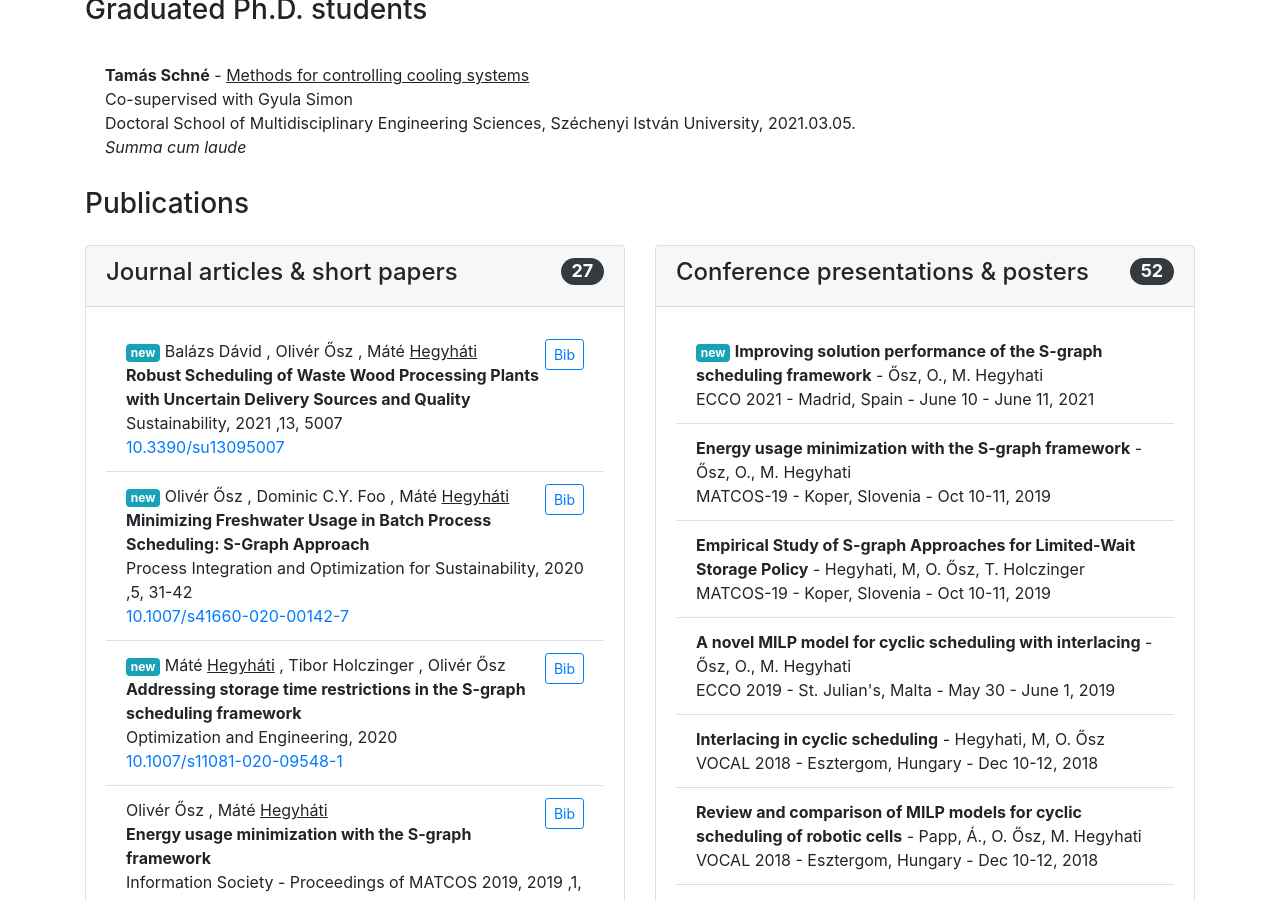
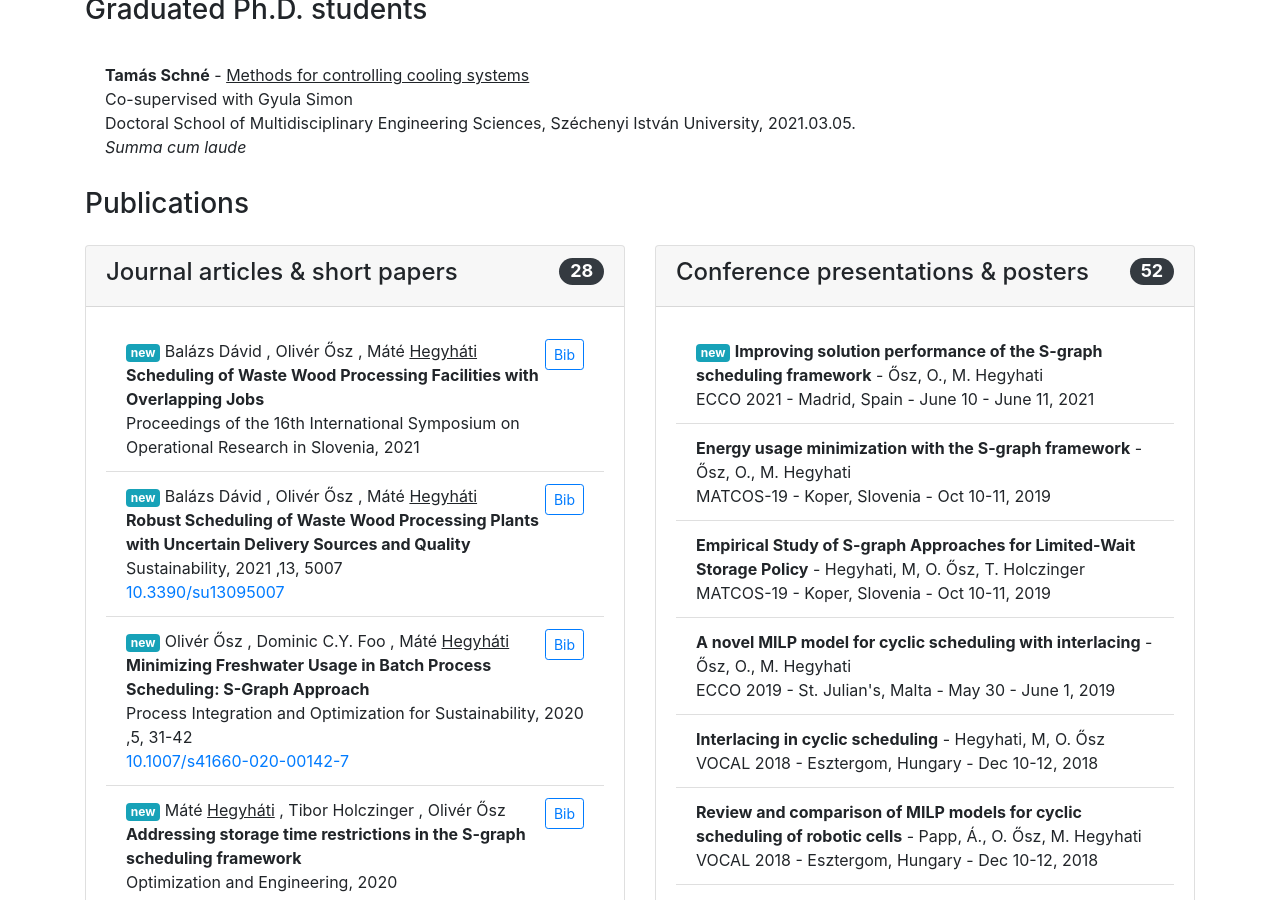
Before and after one commit to hegyhati/hegyhati.github.io, a Jekyll site: the page built from publications.html, in a window 1280 px wide and 900 px high, scrolled down 381 px. Built offline with Jekyll 4.4.1, drawn with Linux system fonts in a browser that asks for light colours; nearby versions of some CDN libraries.

Commit message:
Add SOR short paper

```diff
--- a/_data/articles.yaml
+++ b/_data/articles.yaml
@@ -1,3 +1,18 @@
+- id: David2021b
+  type: incollection
+  title: Scheduling of Waste Wood Processing Facilities with Overlapping Jobs
+  author:
+    - family: Dávid
+      given: Balázs
+    - family: Ősz
+      given: Olivér
+    - family: Hegyháti
+      given: Máté
+  journal: Proceedings of the 16th International Symposium on Operational Research in Slovenia
+  year: "2021"
+  pages: "321-326"
+  ISBN: 978-961-6165-57-0
+  url: "http://fgg-web.fgg.uni-lj.si/~/sdrobne/sor/SOR'21%20-%20Proceedings.pdf"
 - id: David2021
   type: article
   title: Robust Scheduling of Waste Wood Processing Plants with Uncertain Delivery Sources and Quality
```
